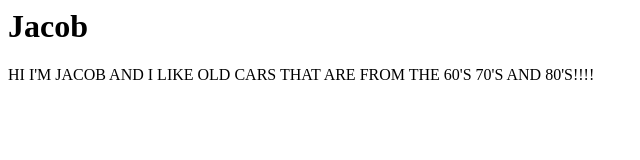
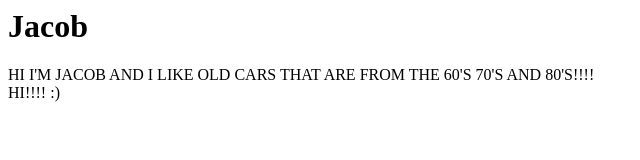
Before and after one commit to jake2001/jake2001.github.io, a plain HTML site: page index.html in a window 1280 px wide. Shown: the full height of the page, 0-640 px from the left. Drawn offline with Linux system fonts and the light colour scheme.

Commit message:
Update index.html

```diff
--- a/index.html
+++ b/index.html
@@ -4,6 +4,12 @@
   </head>
   <body>
     <h1>Jacob</h1>
-  HI I'M JACOB AND I LIKE OLD CARS THAT ARE FROM THE 60'S 70'S AND 80'S!!!!
+    <div>
+      HI I'M JACOB AND I LIKE OLD CARS THAT ARE FROM THE 60'S 70'S AND 80'S!!!!
+    </div>
+    <div>
+    HI!!!! :)
+
+    </div>
   </body>
 </html>
```
